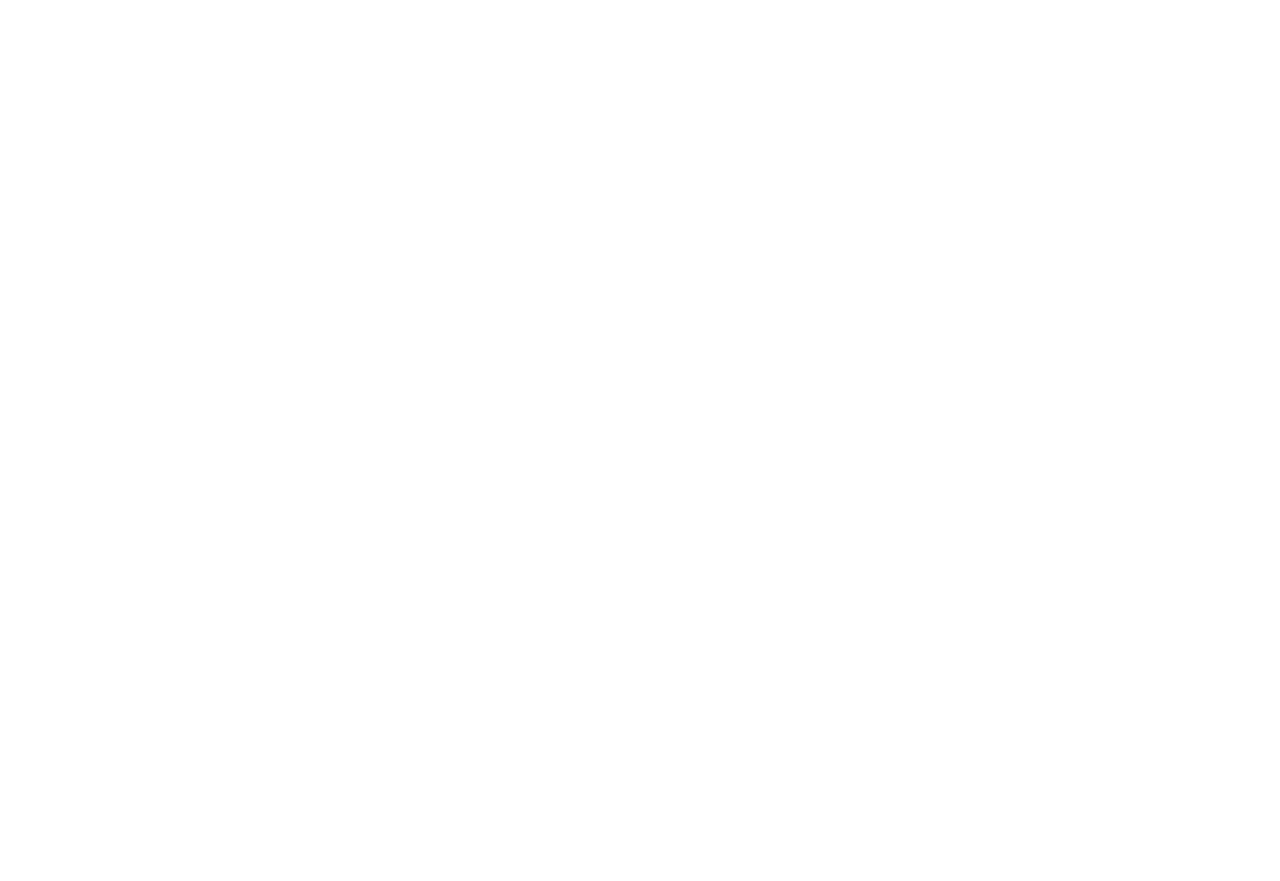
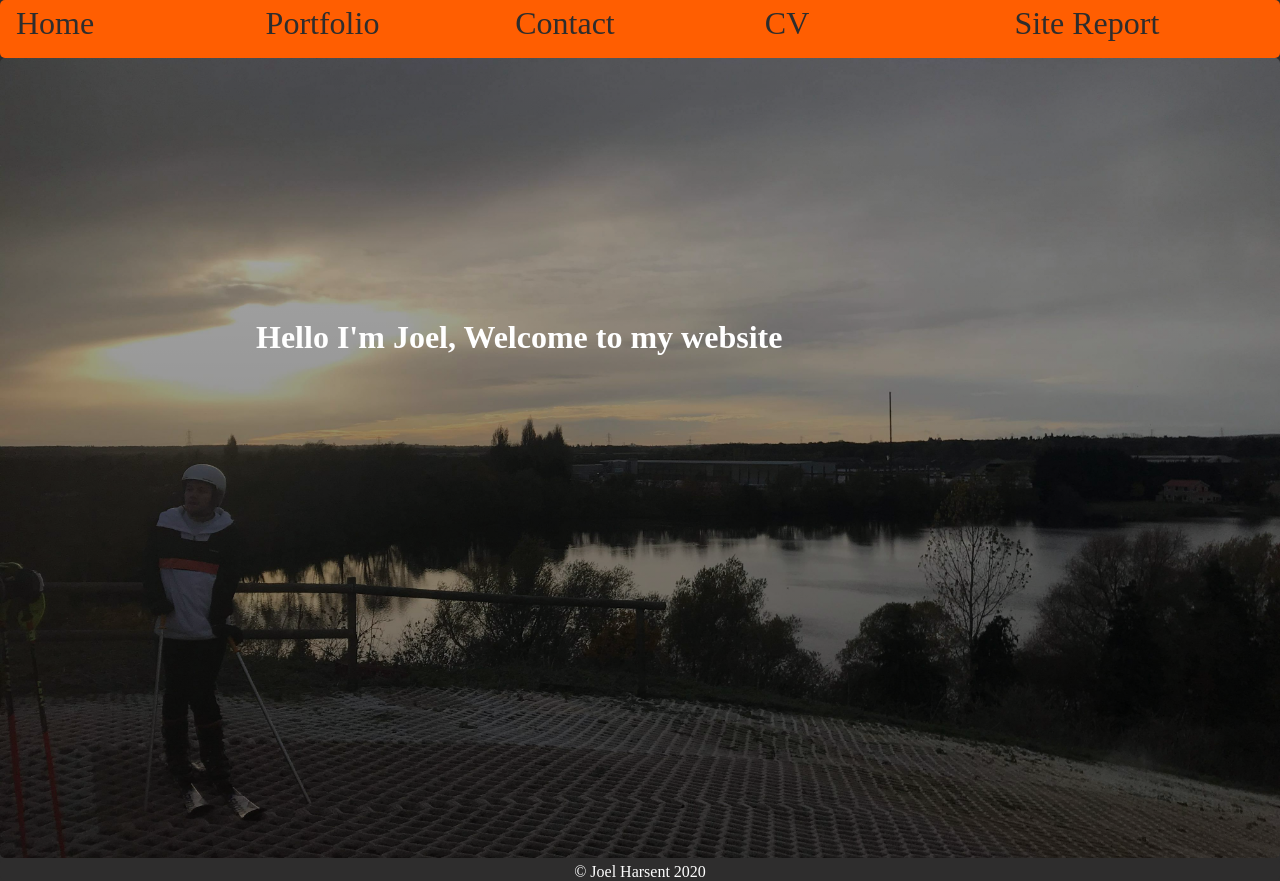
Before and after one commit to Joel5-7/MyWebsite, a plain HTML site: page cv.html in a window 1280 px wide. Before the commit the page ends 800 px from the top, so only its background shows below. Drawn offline with Linux system fonts and the light colour scheme.

Commit message:
Added extra html to other pages and started adding more properties

```diff
--- a/Portfolio.html
+++ b/Portfolio.html
@@ -0,0 +1,44 @@
+<!DOCTYPE html>
+<html lang="en">
+<head>
+    <meta charset="UTF-8">
+    <meta name="viewport" content="width=device-width, initial-scale=1.0">
+    <link rel="stylesheet" href="stylesheet.css">
+    <title>JH57</title>
+</head>
+<body>
+    <div class="container">
+<a href="#mobile" id="burger"></a>
+<nav class="desktop-nav">
+    <ul>
+        <li><a href="Index.html">Home</a></li>
+        <li><a href="Portfolio.html">Portfolio</a></li>
+        <li><a href="contact.html">Contact</a></li>
+        <li><a href="cv.html">CV</a></li>
+        <li><a href="report.html">Site Report</a></li>
+    </ul>
+</nav>
+<nav class="mobile-nav" id="mobile">
+    <a href="#"></a>
+    <ul>
+        <li><a href="Index.html">Home</a></li>
+        <li><a href="Portfolio.html">Portfolio</a></li>
+        <li><a href="contact.html">Contact</a></li>
+        <li><a href="cv.html">CV</a></li>
+        <li><a href="report.html">Site Report</a></li>
+    </ul>
+</nav>
+
+
+<main>
+
+</main>
+
+
+
+</div>
+</body>
+<footer>
+    &copy; Joel Harsent 2020
+</footer>
+</html>
--- a/cv.html
+++ b/cv.html
@@ -0,0 +1,46 @@
+<!DOCTYPE html>
+<html lang="en">
+<head>
+    <meta charset="UTF-8">
+    <meta name="viewport" content="width=device-width, initial-scale=1.0">
+    <link rel="stylesheet" href="stylesheet.css">
+    <title>JH57</title>
+</head>
+<body>
+    <div class="container">
+<a href="#mobile" id="burger"></a>
+<nav class="desktop-nav">
+    <ul>
+        <li><a href="Index.html">Home</a></li>
+        <li><a href="Portfolio.html">Portfolio</a></li>
+        <li><a href="contact.html">Contact</a></li>
+        <li><a href="cv.html">CV</a></li>
+        <li><a href="report.html">Site Report</a></li>
+    </ul>
+</nav>
+<nav class="mobile-nav" id="mobile">
+    <a href="#"></a>
+    <ul>
+        <li><a href="Index.html">Home</a></li>
+        <li><a href="Portfolio.html">Portfolio</a></li>
+        <li><a href="contact.html">Contact</a></li>
+        <li><a href="cv.html">CV</a></li>
+        <li><a href="report.html">Site Report</a></li>
+    </ul>
+</nav>
+
+
+<main class="bckimg">
+
+    <h1>Hello I'm Joel, Welcome to my website</h1>
+
+</main>
+
+
+
+</div>
+</body>
+<footer>
+    &copy; Joel Harsent 2020
+</footer>
+</html>
--- a/stylesheet.css
+++ b/stylesheet.css
@@ -81,7 +81,7 @@ body {
     background: rgb(255,255,255);
     top: 0;
     right: 0;
-    transition: transform .3s ease-in-out;
+
 }
 .mobile-nav > a {
     position: absolute;
@@ -109,15 +109,20 @@ body {
 
 .mobile-nav:target {
     transform: translateY(0);
+    transition: transform 2s ease-in-out;
+
 }
 /***main section***/
 main {
     grid-area: main;
+    color: rgb(46, 45, 45);
+    height: 100vh;
     justify-content: center;
     align-items: center;
     border-radius: var(--main-radius);
     padding-top: var(--main-padding);
 }
+/***Image background***/
 .bckimg {
     background: linear-gradient(rgba(0, 0, 0, 0.308), rgba(0, 0, 0, 0.541) ), url(Img/me.jpg.jpeg);
     background-size: cover;
@@ -150,12 +155,6 @@ h1:hover {
         color: rgb(255, 94, 1);
     }
 
-
-
-
-
-
-
 /***footer***/
 footer {
     grid-area: footer;
```
Also changed, not shown: contact.html (+46 -0 lines), report.html (+46 -0 lines).
